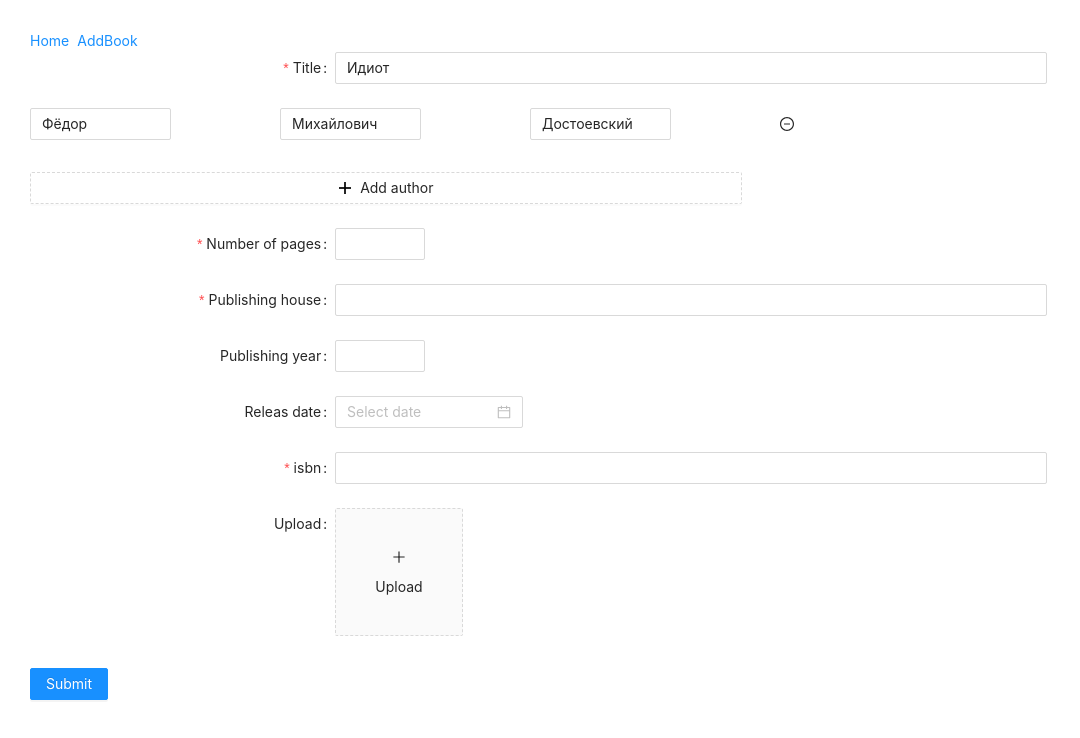
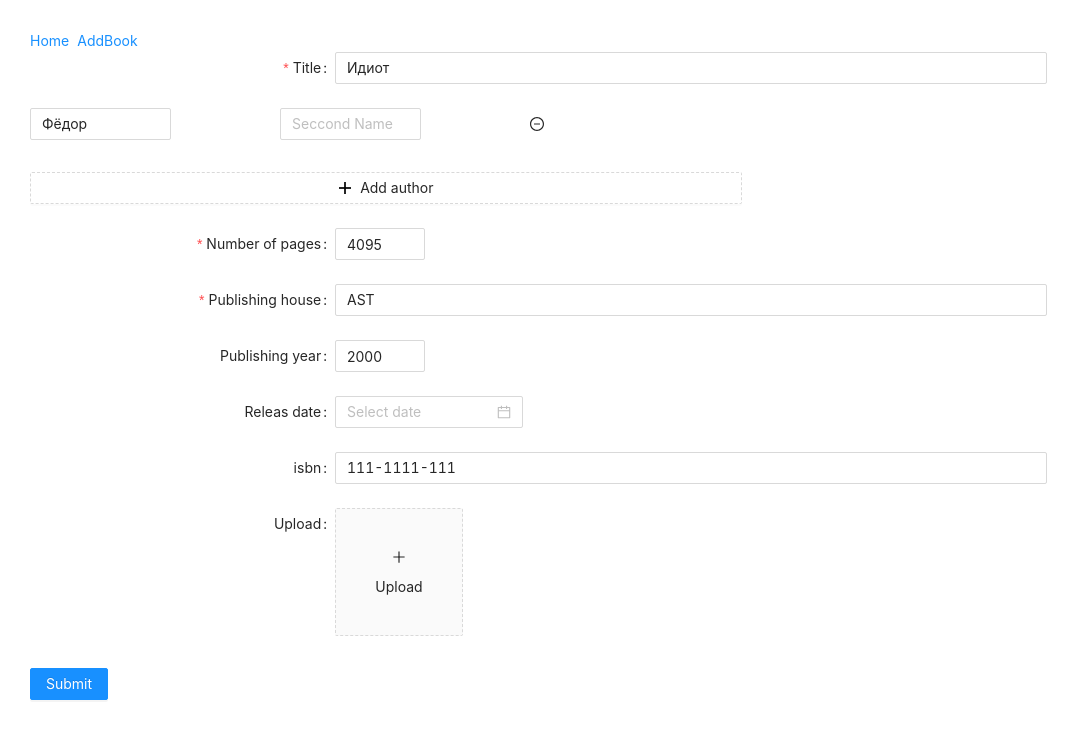
Before and after one commit to copperfox777/15-book-editor-kaspersky-ts, a React (Create React App) app: page /editbook/1 in a window 1280 px wide. Shown: the top 738 px of the page, without its empty margins (0-1080 px from the left). Built offline with nearby package versions, Linux system fonts and the light colour scheme.

Commit message:
form completed

```diff
--- a/src/components/BookForm.tsx
+++ b/src/components/BookForm.tsx
@@ -12,14 +12,28 @@ export interface FieldData {
   errors?: string[];
 }
 
-interface BookFormProps {
-  onChange: (fields: FieldData[]) => void;
-  fields: FieldData[];
+type initialValuesType = {
+  title: string;
+  authors: {
+      first: string;
+      last: string;
+  }[];
+  isbn: string;
+  numberOfPages: number;
+  publishingHouse: string;
+  publishingYear: number;
+  upload: undefined;
 }
 
-const BookForm: React.FC<BookFormProps> = ({ fields }) => {
+interface BookFormProps {
+  onChange?: (fields: FieldData[]) => void;
+  fields?: FieldData[];
+  initialValues:initialValuesType
+}
+
+const BookForm: React.FC<BookFormProps> = ({ initialValues,fields }) => {
   const [loading, setLoading] = useState(false)
-  const [imageUrl, setImgUrl] = useState()
+  const [imageUrl, setImgUrl] = useState<string | null>('')
 
   const handleUpload = (info:any): void => {
     if (info.file.status === 'uploading') {
@@ -27,13 +41,22 @@ const BookForm: React.FC<BookFormProps> = ({ fields }) => {
       return;
     } else {
       // Get this url from response in real world.
-      getBase64(info.file.originFileObj, (imageUrl: any) =>{
+      getBase64(info.file.originFileObj, (imageUrl: 'string') =>{
         console.log(imageUrl)
         setImgUrl(imageUrl)
         setLoading(false)
       });
     }
   };
+
+  const handleSubmit = (values:any):void=> {
+    debugger
+    let books: string[] = JSON.parse(localStorage.getItem("books") || '[]');
+    let toLocalStorage = JSON.stringify({...values,upload:imageUrl})
+    books.push(toLocalStorage)
+    localStorage.setItem("books", JSON.stringify(books));
+    console.log(values)
+  }
 
   const uploadButton = (
     <div>
@@ -44,16 +67,20 @@ const BookForm: React.FC<BookFormProps> = ({ fields }) => {
 
   return (
     <Form
+      initialValues={initialValues}
       name="global_state"
       preserve={false}
       labelCol = {{'span': 6 }}
       wrapperCol= {{'span': 14}}
-      // layout="inline"
-      fields={fields}
-      onFieldsChange={(changedFields, allFields:any) => {
-        console.log(allFields)
-        // onChange(allFields);
+      // fields={fields}
+      // onFieldsChange={(changedFields, allFields:any) => {
+      //   console.log(allFields)
+      //   // onChange(allFields);
+      // }}
+      onValuesChange={(changedValues, allValues:any) => {
+        console.log(allValues)
       }}
+      onFinish={handleSubmit}
     >
       <Form.Item
         name="title"
@@ -62,6 +89,7 @@ const BookForm: React.FC<BookFormProps> = ({ fields }) => {
       >
         <Input />
       </Form.Item>
+
       <Form.List name="authors">
         {(fields, { add, remove }) => (
           <>
@@ -72,6 +100,7 @@ const BookForm: React.FC<BookFormProps> = ({ fields }) => {
                   name={[field.name, 'first']}
                   fieldKey={[field.fieldKey, 'first']}
                   rules={validation.firstName}
+                  required={true}
                 >
                   <Input placeholder="First Name" />
                 </Form.Item>
@@ -80,16 +109,9 @@ const BookForm: React.FC<BookFormProps> = ({ fields }) => {
                   name={[field.name, 'seccond']}
                   fieldKey={[field.fieldKey, 'seccond']}
                   rules={validation.seccondName}
+                  required={true}
                 >
                   <Input placeholder="Seccond Name" />
-                </Form.Item>
-                <Form.Item
-                  {...field}
-                  name={[field.name, 'last']}
-                  fieldKey={[field.fieldKey, 'last']}
-                  rules={validation.lastName}
-                >
-                  <Input placeholder="Last Name" />
                 </Form.Item>
                 <MinusCircleOutlined onClick={() => {
                     if(fields.length > 1) remove(field.name);}
@@ -155,7 +177,7 @@ const BookForm: React.FC<BookFormProps> = ({ fields }) => {
 
 
       <Form.Item>
-        <Button type="primary" htmlType="submit">
+        <Button disabled={loading} type="primary" htmlType="submit">
           Submit
         </Button>
       </Form.Item>
--- a/src/helpers/formValidation.tsx
+++ b/src/helpers/formValidation.tsx
@@ -8,6 +8,8 @@ export const validation: RuleObject = {
     {min:1,message: 'Title is too short'},
     {max:30, message: 'Title is too long'}
   ],
+  credentials:[{ required: true, message: 'Field is required!' },
+  {max:20, type:'string', message: 'Field is too long'}],
   firstName: [
     { required: true, message: 'Field is required!' },
     {max:20, type:'string', message: 'Field is too long'}
@@ -32,7 +34,6 @@ export const validation: RuleObject = {
     {min:1800, type:'number', message: 'Year must be more then 1799'},
   ],
   isbn:[
-    {required: true, message: 'Field is required!' },
     {pattern:/^(?=(?:\D*\d){10}(?:(?:\D*\d){3})?$)[\d-]+$/, message: 'Only digits and dashes are allowed. 10 or 13 digits.' },
   ],
 
--- a/src/pages/EditBook.tsx
+++ b/src/pages/EditBook.tsx
@@ -3,20 +3,27 @@ import BookForm, { FieldData } from '../components/BookForm'
 
 
 export const EditBook: React.FC = () => {
-  const [fields, setFields] = useState(
-    [
-      { "touched": true, "validating": false, "errors": [], "name": [ "title" ], "value": "Идиот" },
-      { "touched": true, "validating": false, "errors": [], "name": [ "authors" ], "value": [ { "first": "Фёдор", "seccond": "Михайлович", "last": "Достоевский" } ] }, { "touched": true, "validating": false, "errors": [], "name": [ "authors", 0, "first" ], "value": "Фёдор" }, { "touched": true, "validating": false, "errors": [], "name": [ "authors", 0, "seccond" ], "value": "Михайлович" }, { "touched": true, "validating": false, "errors": [], "name": [ "authors", 0, "last" ], "value": "Достоевский" }
-    ] as FieldData[]);
+    const initialValues = {
+      title: "Идиот",
+      authors: [{ first: "Фёдор", last: "Достоевский" }],
+      isbn: "111-1111-111",
+      numberOfPages: 4095,
+      publishingHouse: "AST",
+      publishingYear: 2000,
+      upload: undefined,
+    };
 
   return (
     <>
       <BookForm
-        fields={fields}
-        onChange={newFields => {
-          console.log(newFields)
-          setFields(newFields);
-        }}
+        initialValues = {initialValues}
+        // fields={fields}
+        // onChange={
+        //   newFields => {
+        //     console.log(newFields)
+        //     setFields(newFields);
+        //   }
+        // }
       />
     </>
   );
```
Also changed, not shown: 1 other file (tests, documents, lock files or other folders).
